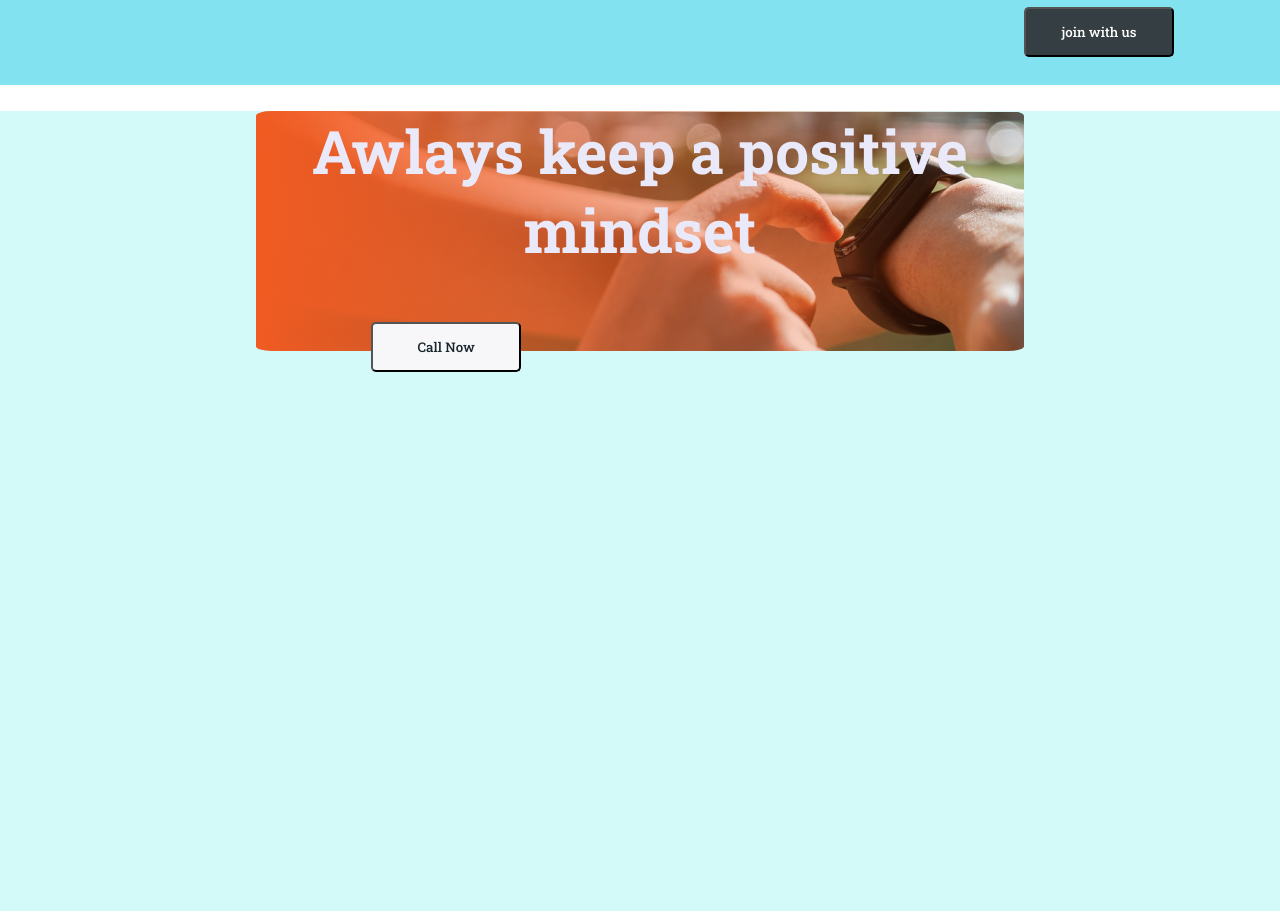
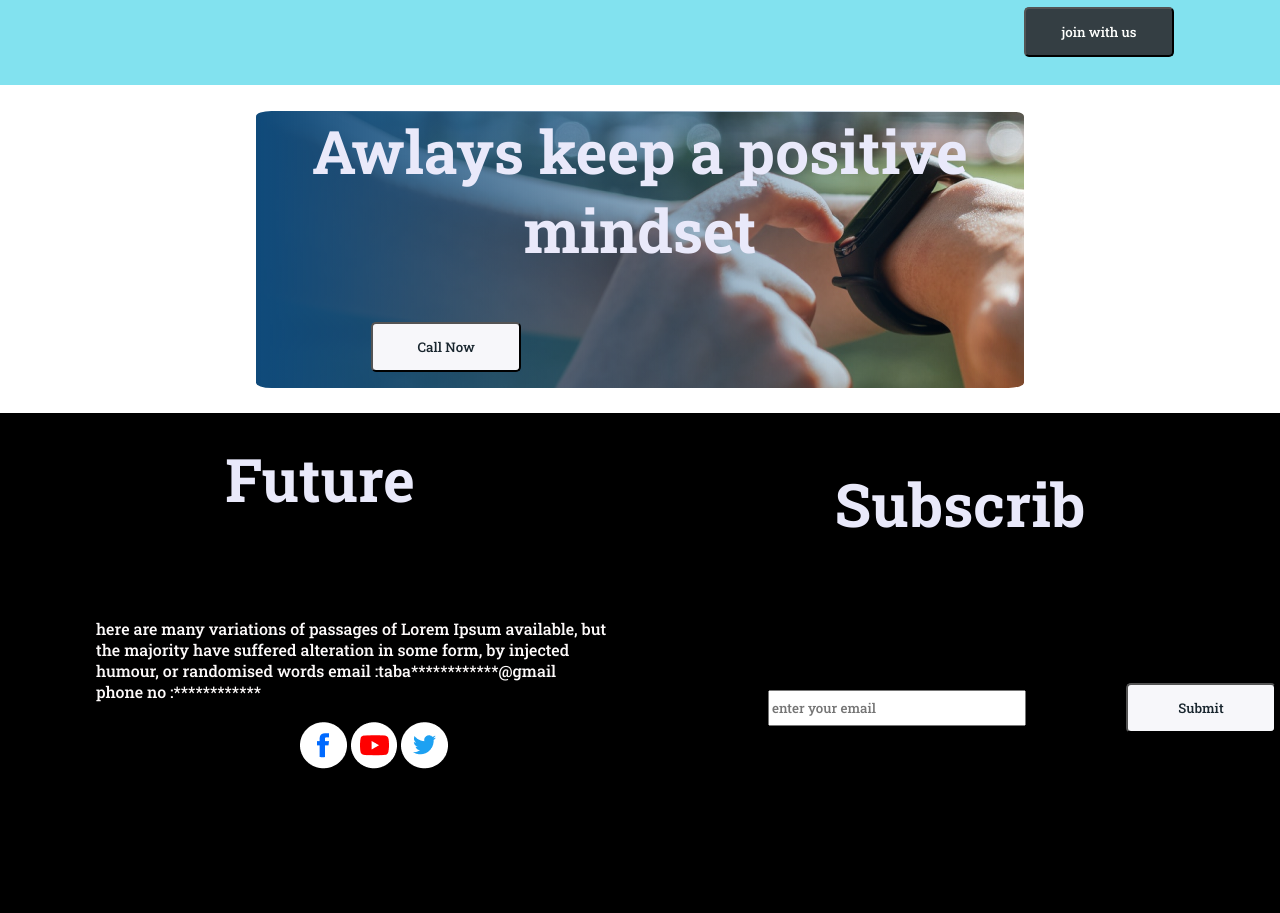
Before and after one commit to tabasshinafrinmeghla/New_Year, a plain HTML site: page index.html in a window 1280 px wide. Shown: the part 2061-2974 px from the top of the page. Drawn offline with Linux system fonts and the light colour scheme; a web font is replaced by a local one.

Commit message:
all done

```diff
--- a/index.html
+++ b/index.html
@@ -41,7 +41,7 @@
             </div>
 
             <div class="box2">
-                <h2 id="year" >My failures of
+                <h2 id="year">My failures of
                     previous year</h2>
                 <h5>Contrary to popular belief, Lorem Ipsum is not
                     simply random text. It has roots in a piece of
@@ -102,18 +102,47 @@
         </div>
     </section>
     <!-- done extra -->
-<section>
-    <div class="container">
+    <section>
+
         <div id="positive">
-            <h1 >Awlays keep a positive
+            <h1>Awlays keep a positive
                 mindset</h1>
-                <button id="call">Call Now</button>
+            <button id="call">Call Now</button>
         </div>
 
-    </div>
-</section>
 
+    </section>
+    <!-- footer -->
+    <footer>
+        <section class="last">
+            <div class="Future1">
+                <h1>Future</h1>
+                <p>here are many variations of passages of Lorem Ipsum
+                    available, but the majority have suffered alteration in some
+                    form, by injected humour, or randomised words
+                    email :taba************@gmail
+
+
+                   <br> phone no :************
+                </p>
+                <div class="end">
+                    <img src="images/icons/fb.png" alt="">
+                    <img src="images/icons/youtube.png" alt="">
+                    <img src="images/icons/twitter.png" alt="">
+                </div>
+
+            </div>
+            <div class="Future2">
+                <h1>Subscrib</h1>
+                <input  type="email" name="enter your email" id="email" placeholder="enter your email">
+                <button>Submit</button>
+            </div>
+        </section>
+
+
+    </footer>
 
 </body>
 
+
 </html>
--- a/new.css/new.css
+++ b/new.css/new.css
@@ -187,14 +187,47 @@ h2 {
     text-align: center;
     padding-top: 30px;
 }
-#positive{
 
+#positive {
     margin-top: 2%;
     border-radius: 2%;
     height: 30%;
     width: 60%;
-    background-image: linear-gradient(90deg, #F15B22 0%, rgba(241, 91, 34, 0) 100%), url(../images/watch.png) ;
+    background-image: linear-gradient(90deg, hsl(207, 78%, 27%) 0%, rgba(241, 91, 34, 0) 100%), url(../images/watch.png);
 }
-#call{
+
+#call {
     margin-top: 7%;
+    margin-bottom: 2%;
 }
+
+.last {
+    background-color: #000;
+    margin-top: 2%;
+    height: 500px;
+}
+
+.Future1 {
+    margin-top: 2%;
+    float: left;
+    width: 50%;
+    justify-content:space-between ;
+
+}
+.end{
+    margin-top: 20px;
+    margin-left: 300px ;
+}
+
+.Future2 {
+    margin-top: 4%;
+    float: left;
+    width: 50%;
+    justify-content:space-between ;
+}
+#email{
+
+    margin-left: 20%;
+    height: 30px;
+    width: 250px;
+}
```
